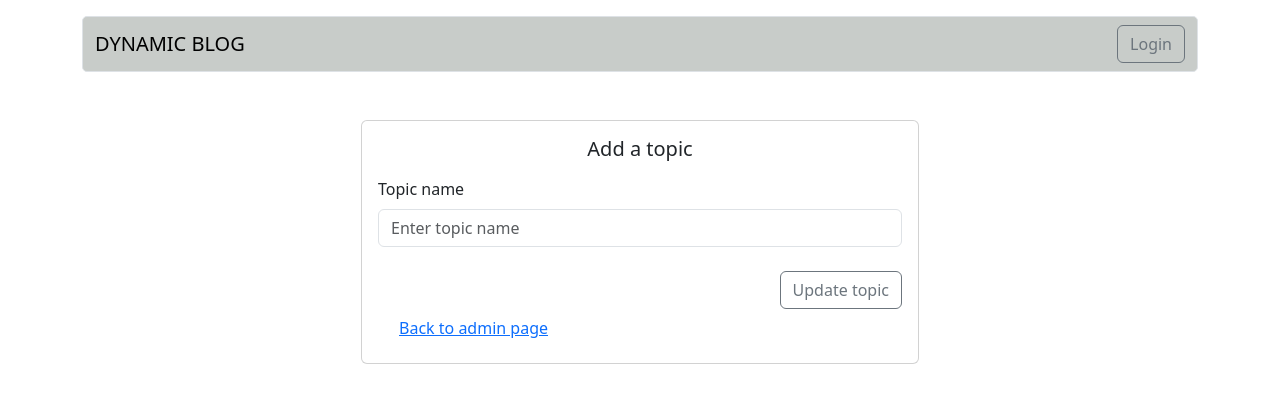
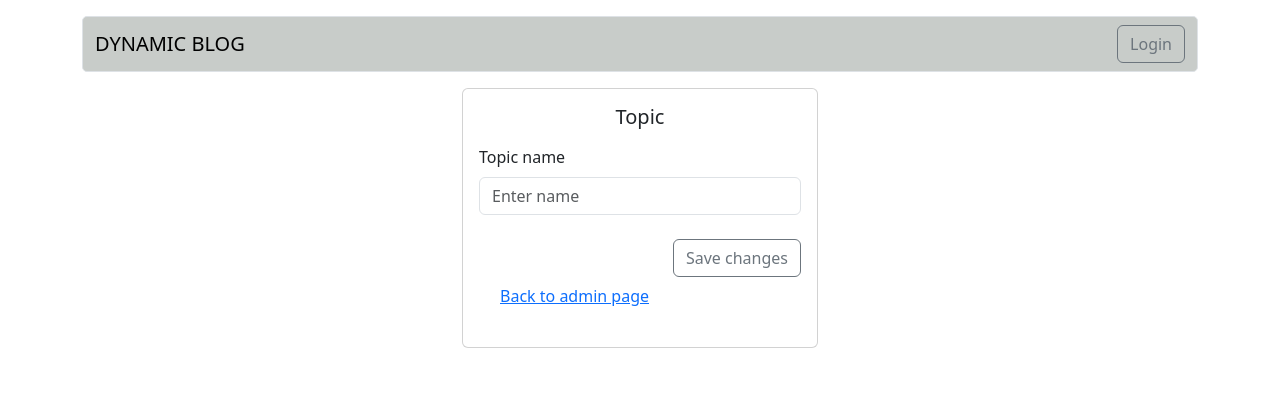
Before and after one commit to RamprosadG/Dynamic-Blog-Server, a React (Vite) app in the folder client/: page /topic/add in a window 1280 px wide. Shown: the top 402 px of the page. Built offline with nearby package versions, Linux system fonts and the light colour scheme; no server answers.

Commit message:
Update the home page and add validation using the formik on the topic page.

```diff
--- a/client/src/pages/common/HomePage.jsx
+++ b/client/src/pages/common/HomePage.jsx
@@ -5,12 +5,15 @@ import { RichTreeView } from "@mui/x-tree-view/RichTreeView";
 import ReactQuill from "react-quill";
 import { Form } from "react-bootstrap";
 import axiosInstance from "../../api/axiosInstance";
+import moment from "moment";
 
 const HomePage = () => {
   const [sidebarData, setSidebarData] = useState([]);
   const [lastSelectedItem, setLastSelectedItem] = useState("");
   const [blogData, setBlogData] = useState(null);
   const [searchText, setSearchText] = useState("");
+  const [page, setPage] = useState(1);
+  const [pageSize, setPageSize] = useState(7);
 
   useEffect(() => {
     fetchSidebarData();
@@ -21,6 +24,28 @@ const HomePage = () => {
       fetchBlogData();
     }
   }, [lastSelectedItem]);
+
+  useEffect(() => {
+    fetchPaginationData();
+  }, [page]);
+
+  const fetchPaginationData = () => {
+    const formData = {
+      page: page,
+      pageSize: pageSize,
+    };
+    try {
+      axiosInstance
+        .get("/api/user/blog/pagination", {
+          params: formData,
+        })
+        .then((response) => {
+          console.log(response.data.data);
+        });
+    } catch (error) {
+      console.log("There is an error to fetch sidebar data");
+    }
+  };
 
   const fetchSidebarData = () => {
     const formData = {
--- a/client/src/pages/protected/TopicPage.jsx
+++ b/client/src/pages/protected/TopicPage.jsx
@@ -1,12 +1,13 @@
-import { Button } from "react-bootstrap";
+import { Button, Col, Row } from "react-bootstrap";
 import React, { useEffect, useState } from "react";
 import { Card, Form } from "react-bootstrap";
 import { useNavigate, useLocation, useParams } from "react-router-dom";
 import axiosInstance from "../../api/axiosInstance";
+import { useFormik } from "formik";
+import { topicSchema } from "../../schema/topicForm";
 
 const TopicPage = () => {
-  const [topicName, setTopicName] = useState("");
-  const [topicError, setTopicError] = useState("")
+  const [errorMessage, setErrorMessage] = useState("");
   const navigate = useNavigate();
   const { id } = useParams();
 
@@ -20,93 +21,95 @@ const TopicPage = () => {
     axiosInstance
       .get(`/api/admin/topic/single/${id}`)
       .then((response) => {
-        setTopicName(response.data.data.name);
+        if (response.data.success) {
+          formik.setFieldValue("name", response.data.data.name);
+        }
       })
       .catch(() => {
-        console.log("server error");
+        console.log("Error to set topic.");
       });
-  };
-
-  const handleTopicName = (event) => {
-    if (!event.target.value) {
-      setTopicError("Required")
-      return
-    }
-    setTopicName(event.target.value);
-
   };
 
   const handleRedirectToAdminPage = () => {
     navigate("/admin");
   };
 
-  const handleAddTopic = (e) => {
-    e.preventDefault();
-    setTopicError(topicName ? "" : "Required")
-    if (!topicName) {
-      return
+  const formik = useFormik({
+    initialValues: {
+      name: "",
+    },
+    validationSchema: topicSchema,
+    onSubmit: (values) => {
+      !id ? handleAddTopic(values) : handleUpdateTopic(values);
+    },
+  });
+
+  const handleAddTopic = (values) => {
+    try {
+      axiosInstance.post("/api/admin/topic/create", values).then((response) => {
+        if (response.data.success) {
+          alert(response.data.message);
+          navigate("/admin");
+        } else {
+          setErrorMessage(response.data.message);
         }
-    try {
-      const formData = {
-        name: topicName,
-      };
-      axiosInstance
-        .post("/api/admin/topic/create", formData)
-        .then((response) => {
-          alert(response.data.message);
-          response.data.success && navigate("/admin");
       });
     } catch (error) {
       console.log("Error to add topic");
     }
   };
 
-  const handleUpdateTopic = (e) => {
-    e.preventDefault();
+  const handleUpdateTopic = (values) => {
     try {
-      const formData = {
-        name: topicName,
-      };
       axiosInstance
-        .put(`/api/admin/topic/update/${id}`, formData)
+        .put(`/api/admin/topic/update/${id}`, values)
         .then((response) => {
+          if (response.data.success) {
             alert(response.data.message);
-          response.data.success && navigate("/admin");
+            navigate("/admin");
+          } else {
+            setErrorMessage(response.data.message);
+          }
         });
     } catch (error) {
-      console.log("There is an error");
+      console.log("Error to upsate topic.");
     }
   };
 
   return (
     <>
-      <div className="d-flex justify-content-center my-5">
-        <Card className="card-width">
+      <Row className="justify-content-center">
+        <Col md={6} lg={4}>
+          <Card className="mt-3">
             <Card.Body>
-            <Card.Title className="text-center">Add a topic</Card.Title>
-            <Form className="my-3">
-              <Form.Group controlId="topic-name">
+              <Card.Title className="text-center">Topic</Card.Title>
+              {errorMessage && (
+                <div className="error-message mb-2">{errorMessage}</div>
+              )}
+              <Form className="my-3" onSubmit={formik.handleSubmit}>
+                <Form.Group>
                   <Form.Label>Topic name</Form.Label>
                   <Form.Control
+                    id="name"
+                    name="name"
                     type="text"
-                  placeholder="Enter topic name"
-                  value={topicName}
-                  onChange={handleTopicName}
+                    placeholder="Enter name"
+                    onChange={formik.handleChange}
+                    onBlur={formik.handleBlur}
+                    value={formik.values.name}
                   />
+                  {formik.touched.name && formik.errors.name ? (
+                    <div className="error-message">{formik.errors.name}</div>
+                  ) : null}
                 </Form.Group>
-              <p className="text-danger fs-6">{topicError}</p>
-            </Form>
 
-            <div className="d-flex justify-content-end mt-4">
-              <Button
-                variant="outline-secondary"
-                onClick={!id ? handleAddTopic : handleUpdateTopic}
-              >
-                {id ? "Update" : "Add"} topic
+                <Form.Group className="d-flex justify-content-end mt-4">
+                  <Button variant="outline-secondary" type="submit">
+                    {id ? "Save changes" : "Submit"}
                   </Button>
-            </div>
+                </Form.Group>
 
-            <div className="col">
+                <Form.Group>
                   <Button
                     variant="link"
                     className="ms-2"
@@ -114,10 +117,12 @@ const TopicPage = () => {
                   >
                     Back to admin page
                   </Button>
-            </div>
+                </Form.Group>
+              </Form>
             </Card.Body>
           </Card>
-      </div>
+        </Col>
+      </Row>
     </>
   );
 };
--- /dev/null
+++ b/client/src/schema/topicForm.js
@@ -0,0 +1,5 @@
+import * as yup from "yup";
+
+export const topicSchema = yup.object().shape({
+  name: yup.string().required("Required"),
+});
```
Also changed, not shown: 1 other file (tests, documents, lock files or other folders). Lines whose indentation alone changed are shown as unchanged.
